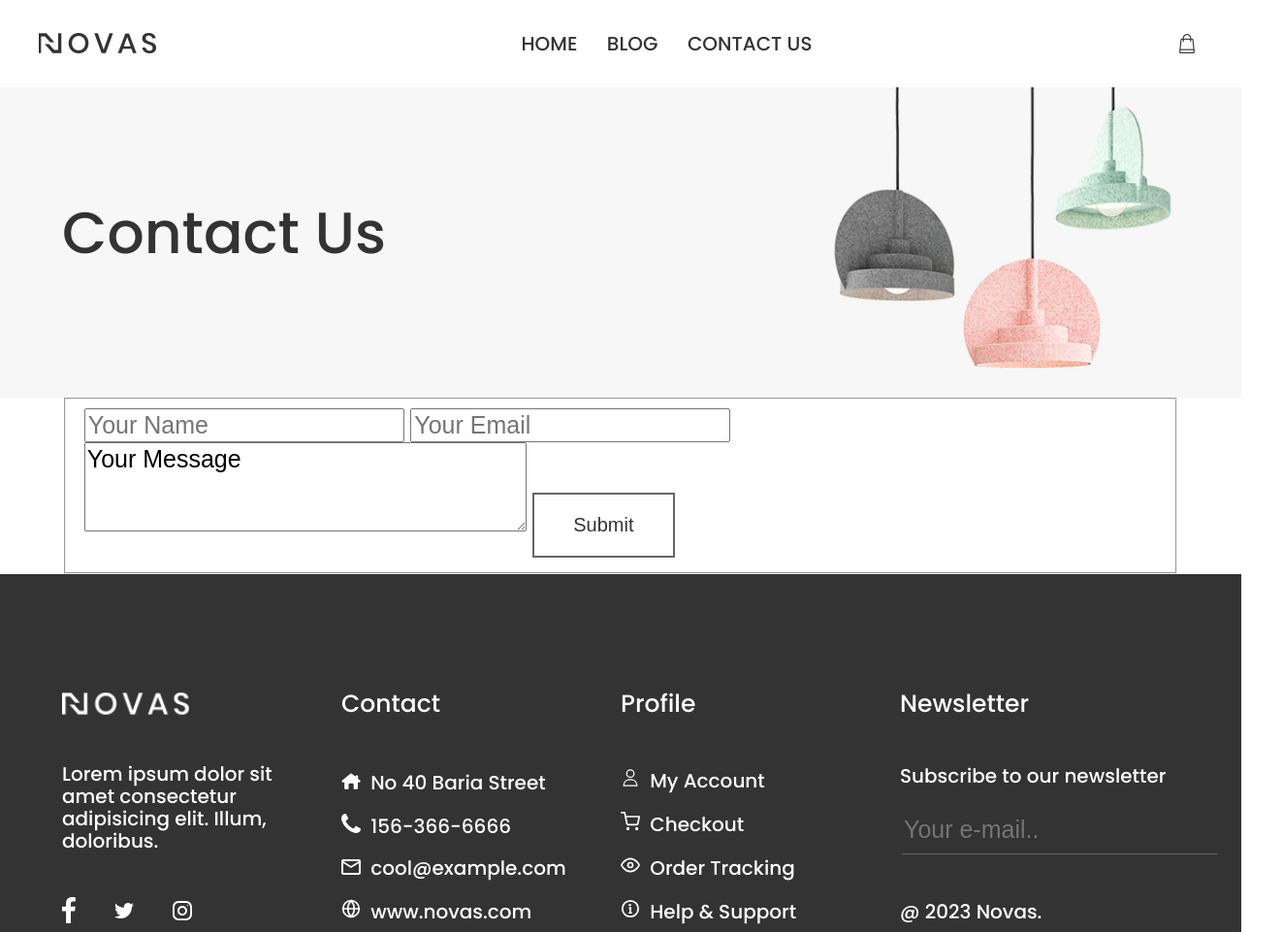
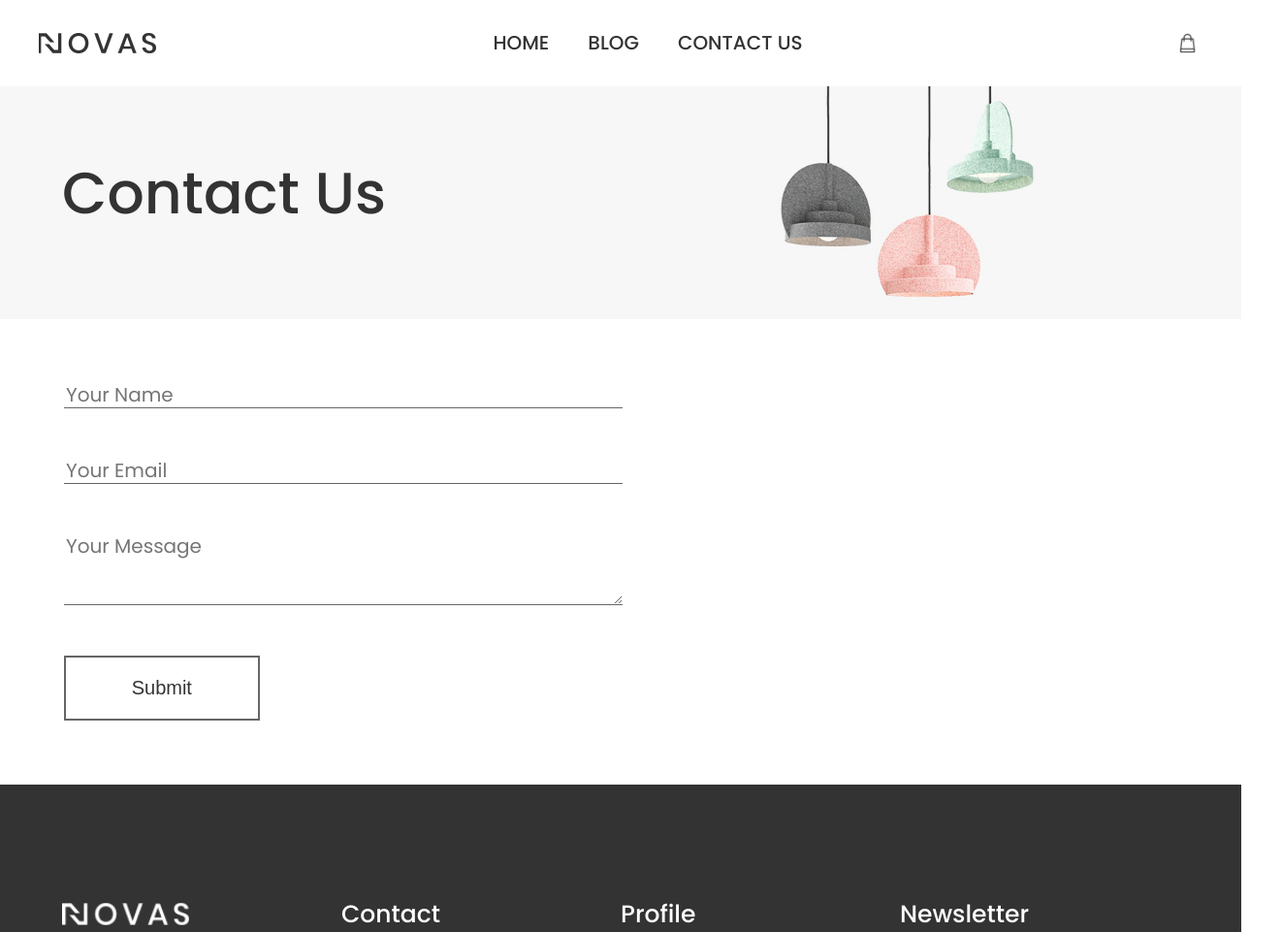
Before and after one commit to alexanderyanthar/alexanderYantharProjectOne, a plain HTML site: page contact.html in a window 1280 px wide. Shown: the top 961 px of the page at 97% size, 1322 px wide, since content can reach past the window. Drawn offline with Linux system fonts and the light colour scheme.

Commit message:
added wrapper to navbar

```diff
--- a/contact.html
+++ b/contact.html
@@ -20,7 +20,7 @@
         <!-- Navigation bar with logo and shopping car -->
         <div class="navBar">
             <img src="./assets/logo-black.png" alt="Novas boutique shop logo">
-            <nav>
+            <nav class="wrapper">
                 <ul>
                     <li>
                         <a href="#">home</a>
@@ -54,7 +54,7 @@
                     <label for="email" class="sr-only">Your Email</label>
                     <input type="email" placeholder="Your Email" id="email" required>
                     <label for="message" class="sr-only">Your Message</label>
-                    <textarea name="yourMessage" id="message" rows="3" cols="30">Your Message</textarea>
+                    <textarea name="yourMessage" id="message" rows="3" cols="30" placeholder="Your Message"></textarea>
                     <button type="submit">Submit</button>
                 </fieldset>
             </form>
--- /dev/null
+++ b/styles/sass/partials/_contactForm.scss
@@ -0,0 +1,19 @@
+// importing mixins and variables
+@use "./mixins" as *;
+@use "./variables" as *;
+
+main .wrapper {
+
+    fieldset {
+        display: flex;
+        flex-direction: column;
+        justify-content: space-around;
+        padding: 2rem 0;
+        height: 60vh;
+        width: 50%;
+
+        button {
+            width: 35%;
+        }
+    }
+}
--- a/styles/sass/partials/_footerStyling.scss
+++ b/styles/sass/partials/_footerStyling.scss
@@ -152,9 +152,6 @@ footer {
 
                 fieldset [type=email] {
                     background-color: $darkGrey;
-                    color: $lightGrey;
-                    border: none;
-                    border-bottom: 1px solid $lightGrey;
                     padding-bottom: 0.5rem;
                 }
             }
--- a/styles/sass/partials/_genericStyling.scss
+++ b/styles/sass/partials/_genericStyling.scss
@@ -19,6 +19,19 @@ button {
     @include fontStyle(1rem, $regular);
     background-color: $white;
     padding: 1rem 2rem;
+}
+
+fieldset {
+    border: none;
+}
+
+fieldset [type=email],
+fieldset [type=text],
+fieldset textarea {
+    border: none;
+    border-bottom: 1px solid $lightGrey;
+    font-family: 'Poppins', sans-serif;
+    @include fontStyle(1rem, $regular, $lightGrey)
 }
 
 img {
--- a/styles/sass/partials/_headerStyling.scss
+++ b/styles/sass/partials/_headerStyling.scss
@@ -16,15 +16,18 @@ header {
         // 1. Add hover animation
         // use this: https: //www.30secondsofcode.org/css/s/hover-underline-animation/
         nav {
-            width: 25%;
-
             ul {
                 display: flex;
-                justify-content: space-between;
+                justify-content: center;
 
                 a {
                     color: $darkGrey;
                     text-transform: uppercase;
+                    margin-right: 2rem;
+                }
+
+                li:last-child {
+                    margin-right: 0;
                 }
             }
         }
@@ -64,6 +67,6 @@ header {
         background-position: center;
         background-size: cover;
         background-repeat: no-repeat;
-        height: 40vh;
+        height: 30vh;
     }
 }
--- a/styles/sass/styles.scss
+++ b/styles/sass/styles.scss
@@ -6,3 +6,4 @@
 @use "./partials/headerStyling";
 @use "./partials/mainStyling";
 @use "./partials/footerStyling";
+@use "./partials/contactForm";
```
Also changed, not shown: index.html (+1 -1 lines), styles/styles.css.
